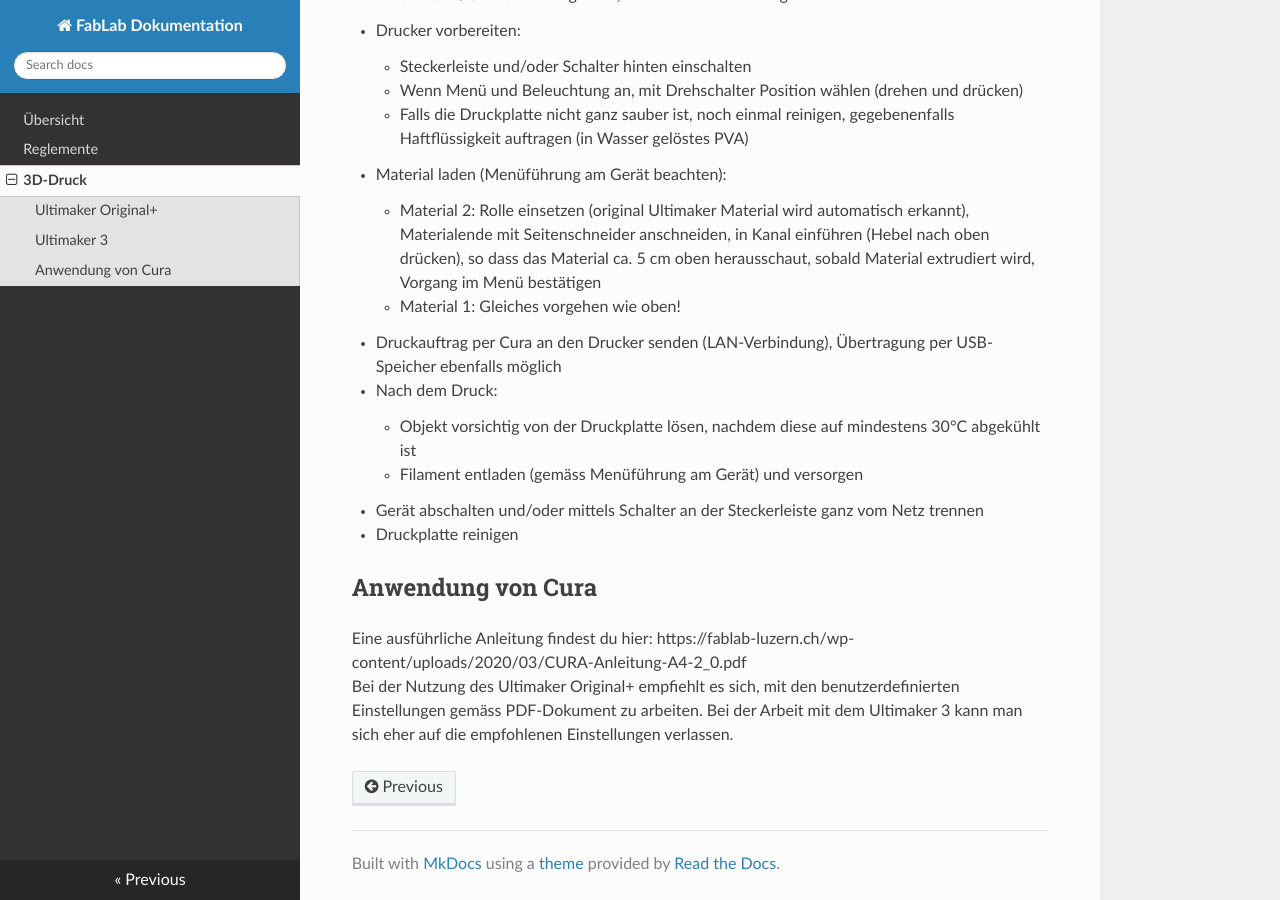
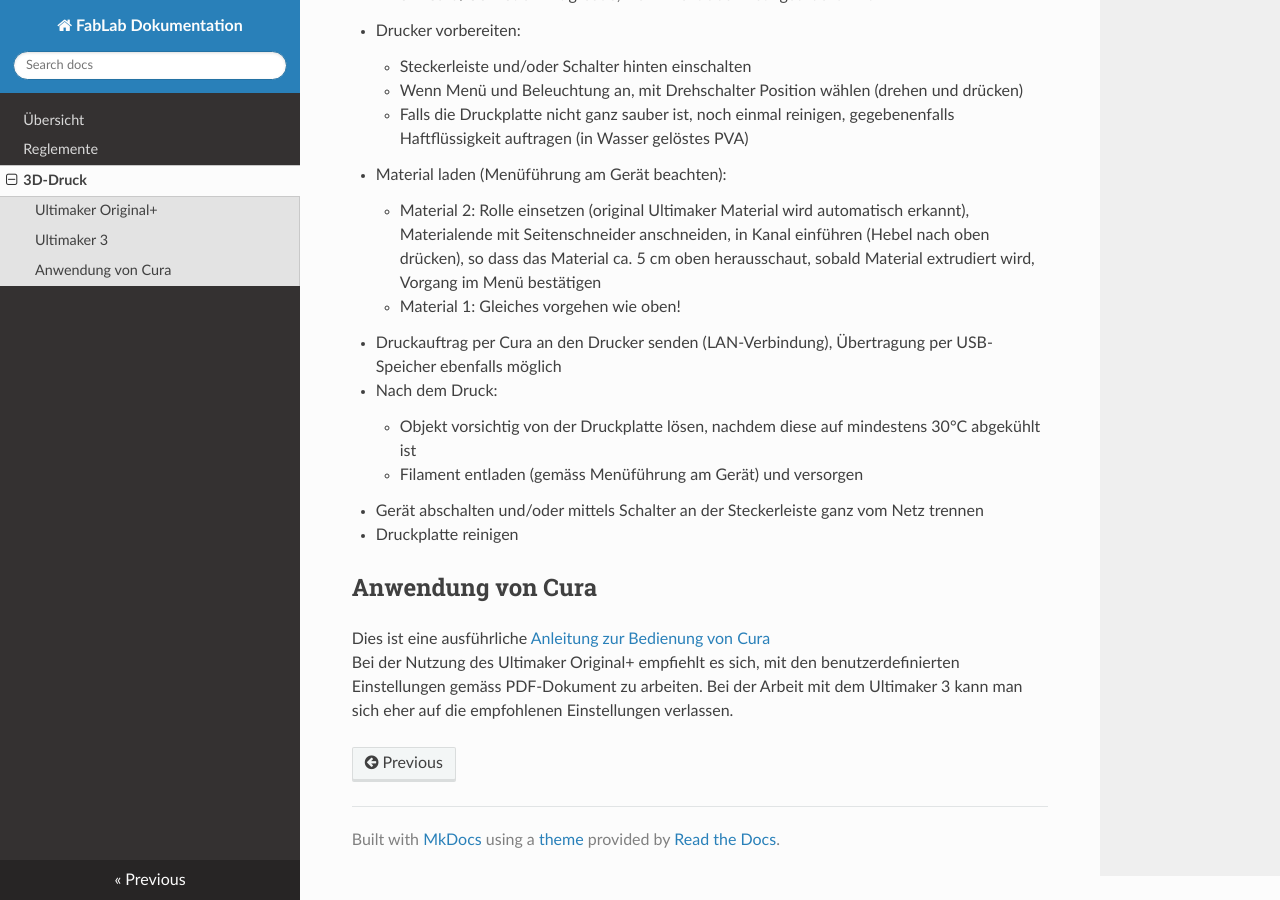
Before and after one commit to fablab-liechtenstein/Docs, an MkDocs documentation site: the page built from docs/druckerkurz.md, in a window 1280 px wide and 900 px high, scrolled down 1189 px. Built offline with MkDocs 1.6.1, drawn with Linux system fonts in a browser that asks for light colours; nearby versions of some CDN libraries; old or Windows-style settings are respelled for this version of MkDocs.

Commit message:
Update druckerkurz.md

```diff
--- a/docs/druckerkurz.md
+++ b/docs/druckerkurz.md
@@ -71,5 +71,5 @@
 
 ## Anwendung von Cura
 
-Eine ausführliche Anleitung findest du hier: https://fablab-luzern.ch/wp-content/uploads/2020/03/CURA-Anleitung-A4-2_0.pdf
+Dies ist eine ausführliche [Anleitung zur Bedienung von Cura](https://fablab-luzern.ch/wp-content/uploads/2020/03/CURA-Anleitung-A4-2_0.pdf)
 Bei der Nutzung des Ultimaker Original+ empfiehlt es sich, mit den benutzerdefinierten Einstellungen gemäss PDF-Dokument zu arbeiten. Bei der Arbeit mit dem Ultimaker 3 kann man sich eher auf die empfohlenen Einstellungen verlassen.
```
